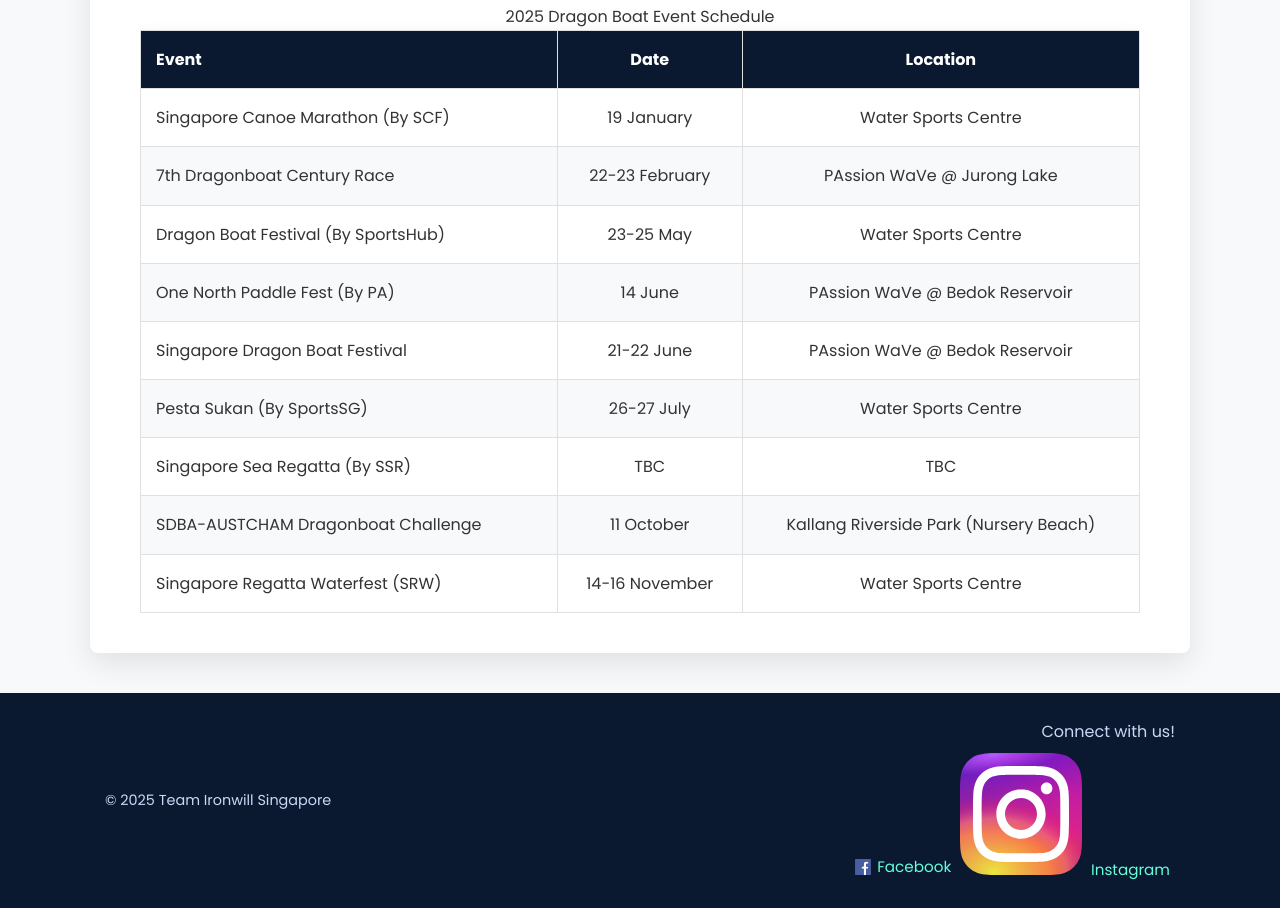
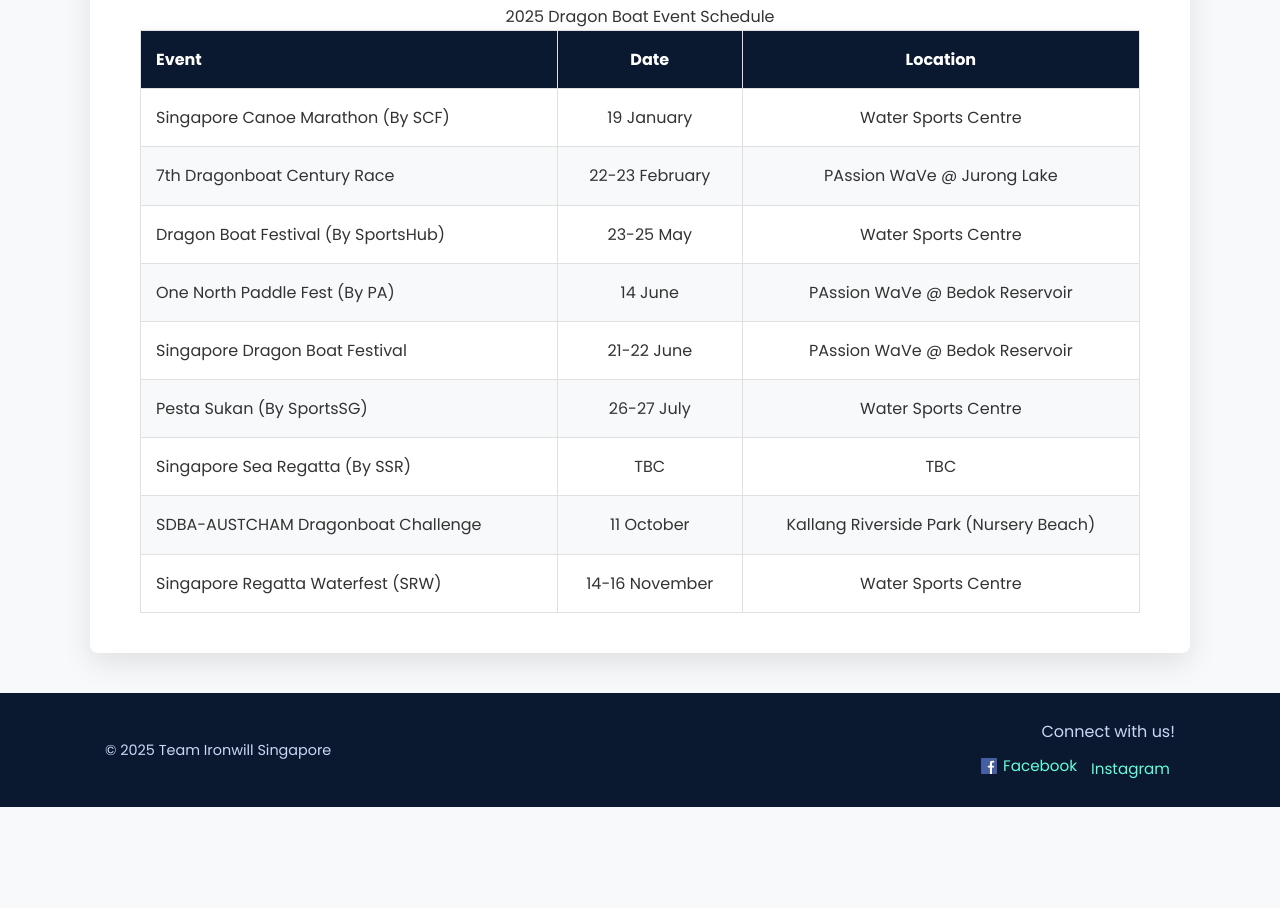
Before and after one commit to Hassernie/TeamIronwill, a plain HTML site: page events.html in a window 1280 px wide. Shown: the part 599-1507 px from the top of the page. After the commit the page ends 1406 px from the top, so only its background shows below. Drawn offline with Linux system fonts and the light colour scheme.

Commit message:
Update events.html

```diff
--- a/events.html
+++ b/events.html
@@ -95,7 +95,6 @@
       <h3>Connect with us!</h3>
       <a href="https://www.facebook.com/TeamIronwill.TampinesChangkatCSC" target="_blank" rel="noopener noreferrer" class="social-icon facebook-link">
         Facebook </a>
-       <a href="index.html"><img src="images/logo.svg" alt="Instagram logo"></a>
       <a href="https://www.instagram.com/team_ironwill?igsh=eXVyNHB0bm1ncXly" target="_blank" rel="noopener noreferrer" class="social-icon instagram-link">
         Instagram </a>
       </div>
```
